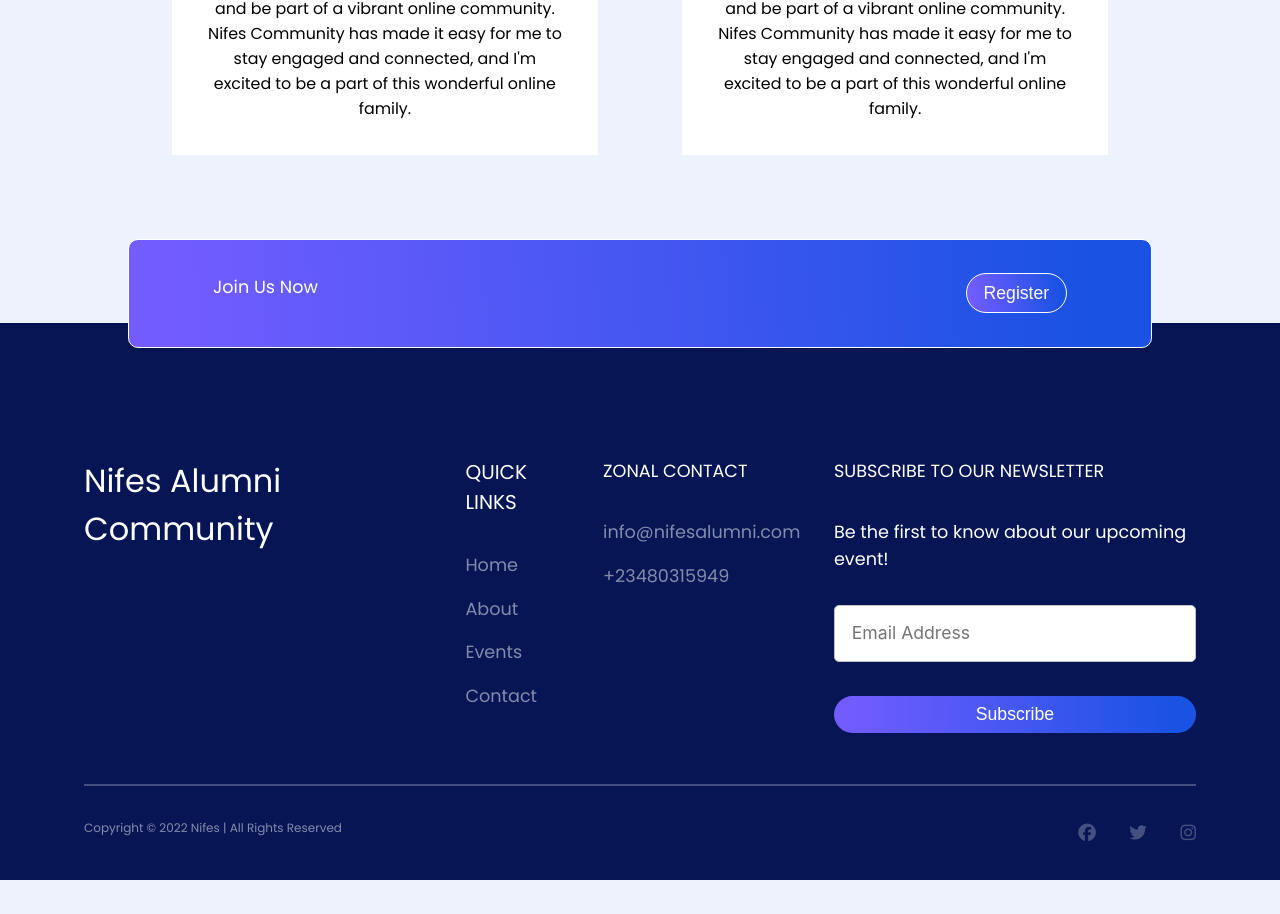
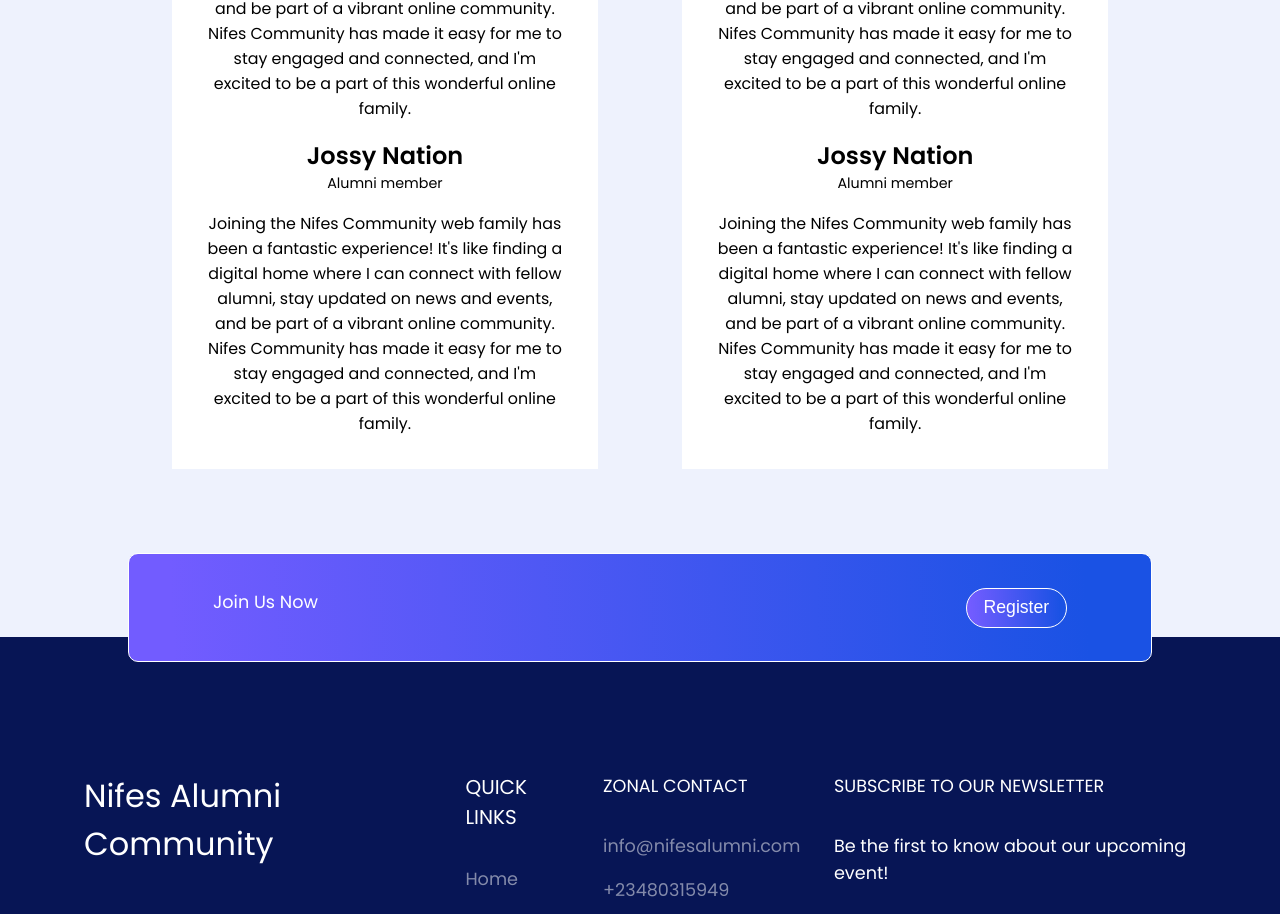
Before and after one commit to Jossy1238/nifes, a React (Vite) app: page / in a window 1280 px wide. Shown: the part 3192-4106 px from the top of the page. Before the commit the page ends 4072 px from the top, so only its background shows below. Built offline with nearby package versions, Linux system fonts and the light colour scheme; no server answers.

Commit message:
New Update

```diff
--- a/src/pages/Home.jsx
+++ b/src/pages/Home.jsx
@@ -124,6 +124,14 @@ function Home(props) {
                                 <p>
                                 Joining the Nifes Community web family has been a fantastic experience! It's like finding a digital home where I can connect with fellow alumni, stay updated on news and events, and be part of a vibrant online community. Nifes Community has made it easy for me to stay engaged and connected, and I'm excited to be a part of this wonderful online family.
                                 </p>
+
+                                <div className='my-1'>
+                                    <h5 className='text-xl font-600'>Jossy Nation</h5>
+                                    <div>Alumni member</div>
+                                </div>
+                                <p>
+                                Joining the Nifes Community web family has been a fantastic experience! It's like finding a digital home where I can connect with fellow alumni, stay updated on news and events, and be part of a vibrant online community. Nifes Community has made it easy for me to stay engaged and connected, and I'm excited to be a part of this wonderful online family.
+                                </p>
                             </div>
                         ))}
                     </div>
```
